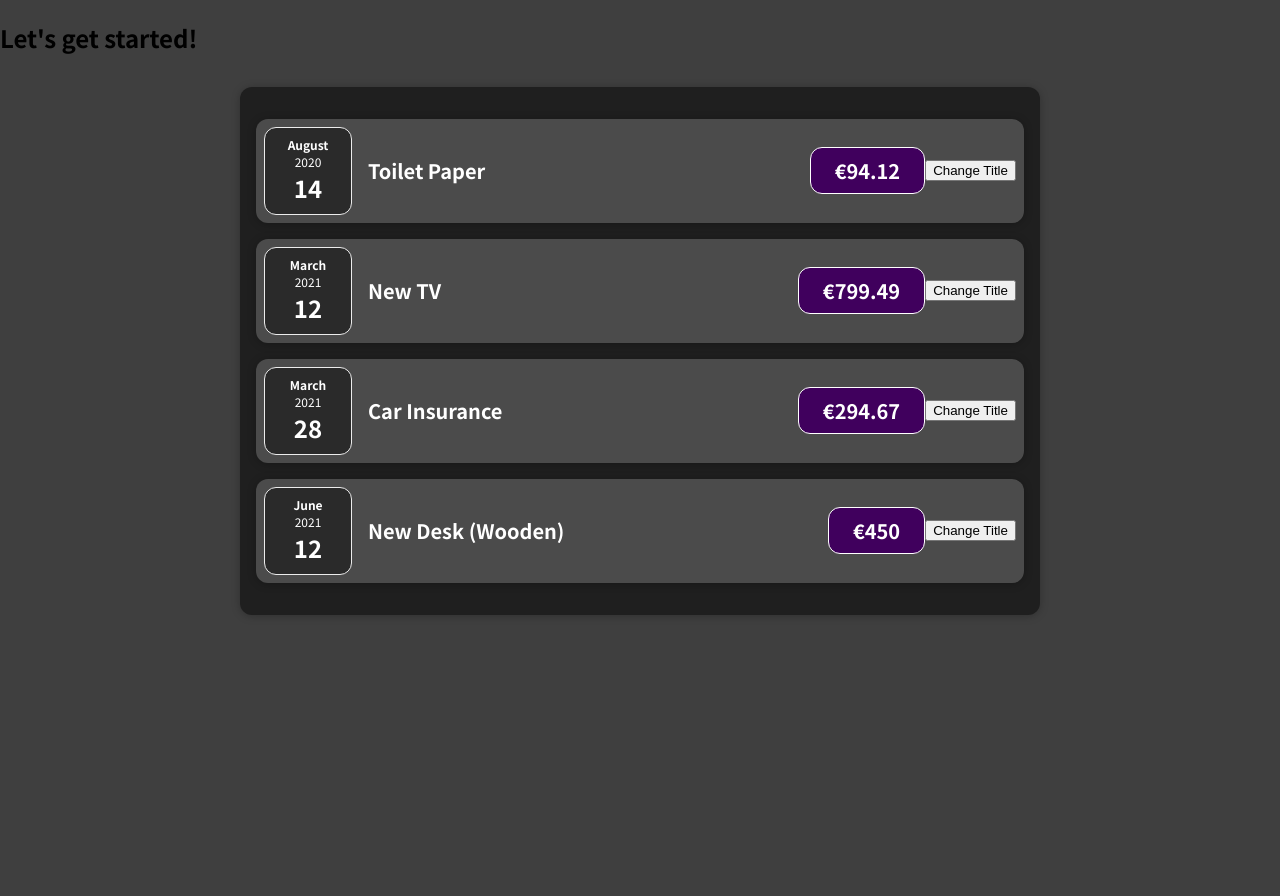
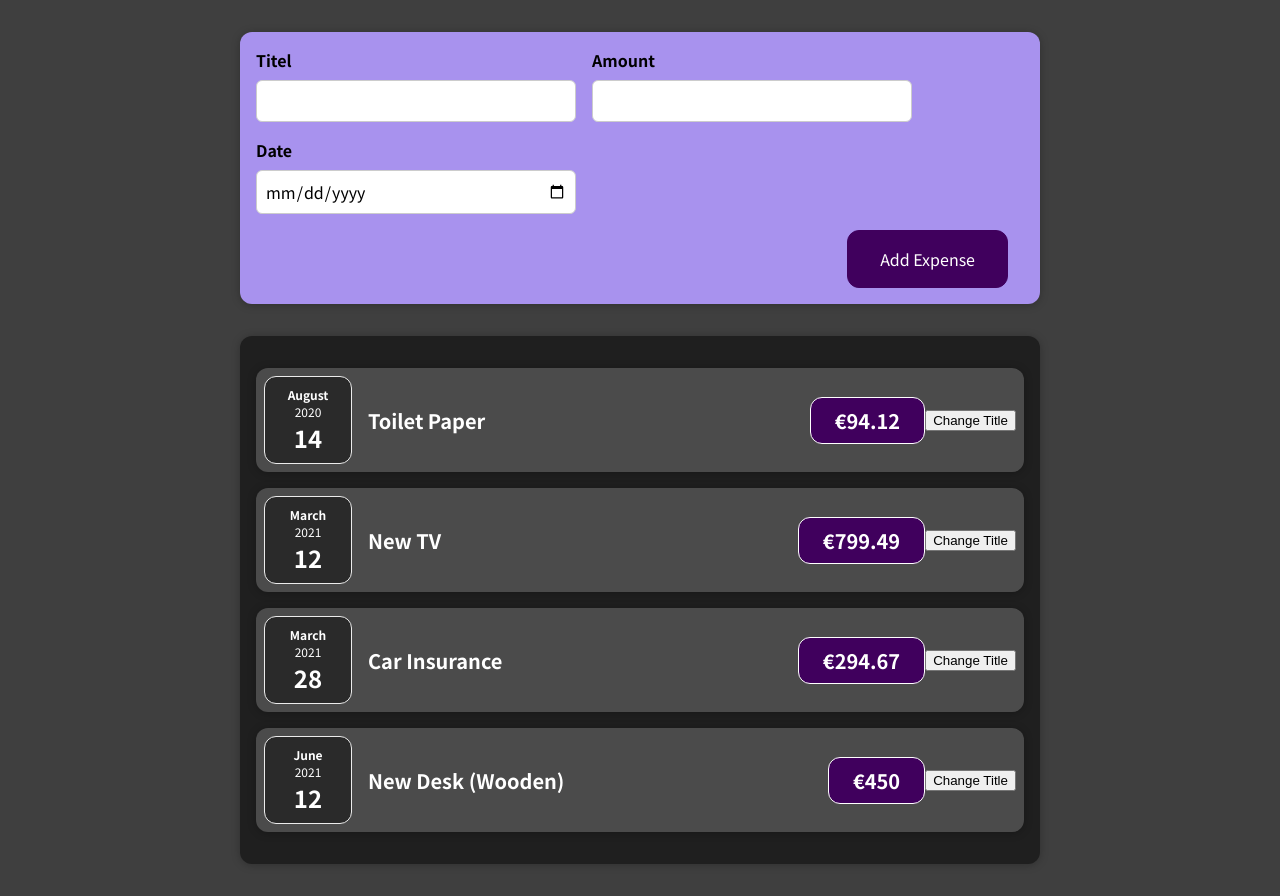
Before and after one commit to Christian-Adler/reacttraining, a React (Create React App) app in the folder react-complete-guide/: page / in a window 1280 px wide. Before the commit the page ends 800 px from the top, so only its background shows below. Built offline with nearby package versions, Linux system fonts and the light colour scheme.

Commit message:
using multiple states

```diff
--- a/react-complete-guide/src/App.js
+++ b/react-complete-guide/src/App.js
@@ -1,4 +1,5 @@
 import Expenses from "./components/expenses/Expenses";
+import NewExpense from "./components/newexpense/NewExpense";
 
 const App = () => {
   const expenses = [
@@ -25,7 +26,7 @@
 
   return (
     <div>
-      <h2>Let's get started!</h2>
+      <NewExpense/>
       <Expenses items={expenses}/>
     </div>
   );
--- /dev/null
+++ b/react-complete-guide/src/components/newexpense/ExpenseForm.css
@@ -0,0 +1,26 @@
+.new-expense__controls {
+    display: flex;
+    flex-wrap: wrap;
+    gap: 1rem;
+    margin-bottom: 1rem;
+    text-align: left;
+}
+
+.new-expense__control label {
+    font-weight: bold;
+    margin-bottom: 0.5rem;
+    display: block;
+}
+
+.new-expense__control input {
+    font: inherit;
+    padding: 0.5rem;
+    border-radius: 6px;
+    border: 1px solid #ccc;
+    width: 20rem;
+    max-width: 100%;
+}
+
+.new-expense__actions {
+    text-align: right;
+}
--- /dev/null
+++ b/react-complete-guide/src/components/newexpense/ExpenseForm.js
@@ -0,0 +1,39 @@
+import './ExpenseForm.css'
+import {useState} from 'react';
+
+
+const ExpenseForm = (props) => {
+  const [enteredTitle, setEnteredTitle] = useState('');
+  const [enteredAmount, setEnteredAmount] = useState('');
+  const [enteredDate, setEnteredDate] = useState('');
+  const onTitleChange = (event) => {
+    setEnteredTitle(event.target.value);
+  };
+  const onAmountChange = (event) => {
+    setEnteredAmount(event.target.value);
+  };
+  const onDateChange = (event) => {
+    setEnteredDate(event.target.value);
+  };
+
+  return <form>
+    <div className="new-expense__controls">
+      <div className="new-expense__control">
+        <label>Titel</label>
+        <input type="text" onChange={onTitleChange} value={enteredTitle}/>
+      </div>
+      <div className="new-expense__control">
+        <label>Amount</label>
+        <input type="number" min="0.01" step="0.01" onChange={onDateChange}/>
+      </div>
+      <div className="new-expense__control">
+        <label>Date</label>
+        <input type="date" min="2019-01-01" max="2022-12-31" onChange={onAmountChange}/>
+      </div>
+    </div>
+    <div className="new-expense__actions">
+      <button type="submit">Add Expense</button>
+    </div>
+  </form>;
+}
+export default ExpenseForm;
--- /dev/null
+++ b/react-complete-guide/src/components/newexpense/NewExpense.css
@@ -0,0 +1,38 @@
+.new-expense {
+    background-color: #a892ee;
+    padding: 1rem;
+    margin: 2rem auto;
+    width: 50rem;
+    max-width: 95%;
+    border-radius: 12px;
+    text-align: center;
+    box-shadow: 0 1px 8px rgba(0, 0, 0, 0.25);
+}
+
+.new-expense button {
+    font: inherit;
+    cursor: pointer;
+    padding: 1rem 2rem;
+    border: 1px solid #40005d;
+    background-color: #40005d;
+    color: white;
+    border-radius: 12px;
+    margin-right: 1rem;
+}
+
+.new-expense button:hover,
+.new-expense button:active {
+    background-color: #510674;
+    border-color: #510674;
+}
+
+.new-expense button.alternative {
+    color: #220131;
+    border-color: transparent;
+    background-color: transparent;
+}
+
+.new-expense button.alternative:hover,
+.new-expense button.alternative:active {
+    background-color: #ddb3f8;
+}
--- /dev/null
+++ b/react-complete-guide/src/components/newexpense/NewExpense.js
@@ -0,0 +1,10 @@
+import './NewExpense.css'
+import ExpenseForm from "./ExpenseForm";
+// import {useState} from 'react';
+
+const NewExpense = (props) => {
+  return <div className="new-expense">
+    <ExpenseForm/>
+  </div>
+}
+export default NewExpense;
```
